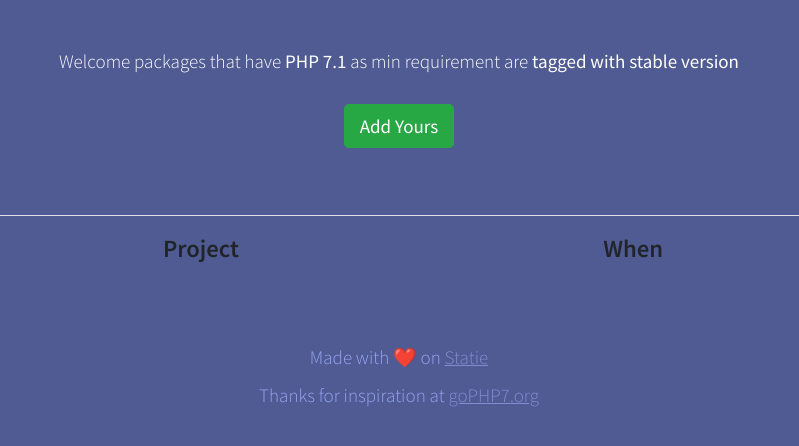
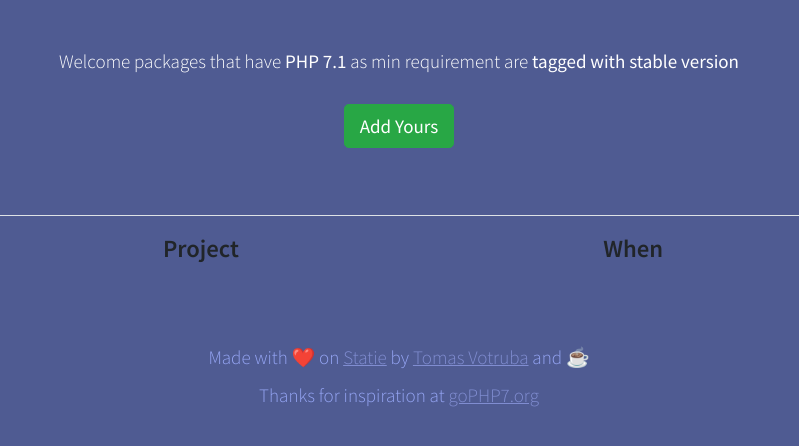
Before and after one commit to deprecated-packages/gophp71.org, a website: page source/index.twig in a window 1280 px wide. Shown: the part 248-694 px from the top of the page, without its empty margins (241-1040 px from the left). Drawn offline with nearby package versions, Linux system fonts and the light colour scheme; files that its build step writes are made by us from their sources.

Commit message:
author add

```diff
--- a/source/index.twig
+++ b/source/index.twig
@@ -58,7 +58,7 @@
                     </table>
 
                     <footer>
-                        Made with ❤️ on️ <a href="https://www.statie.org">Statie</a>
+                        Made with ❤️ on️ <a href="https://www.statie.org">Statie</a> by <a href="https://tomasvotruba.com">Tomas Votruba</a> and️️ ☕️
                         <br>
                         Thanks for inspiration at <a href="http://gophp7.org/">goPHP7.org</a>
                     </footer>
```
